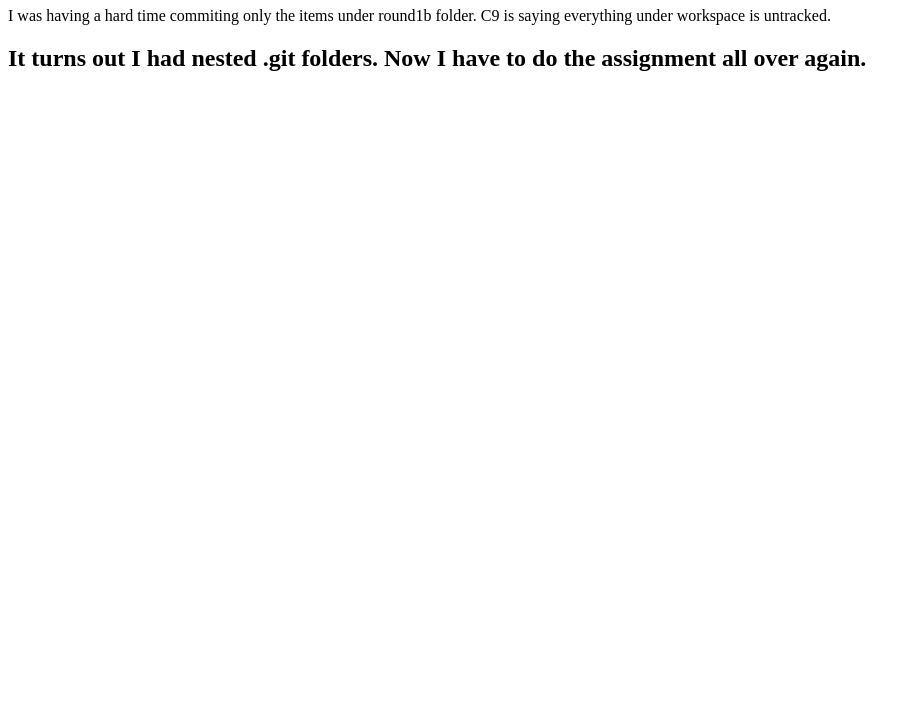
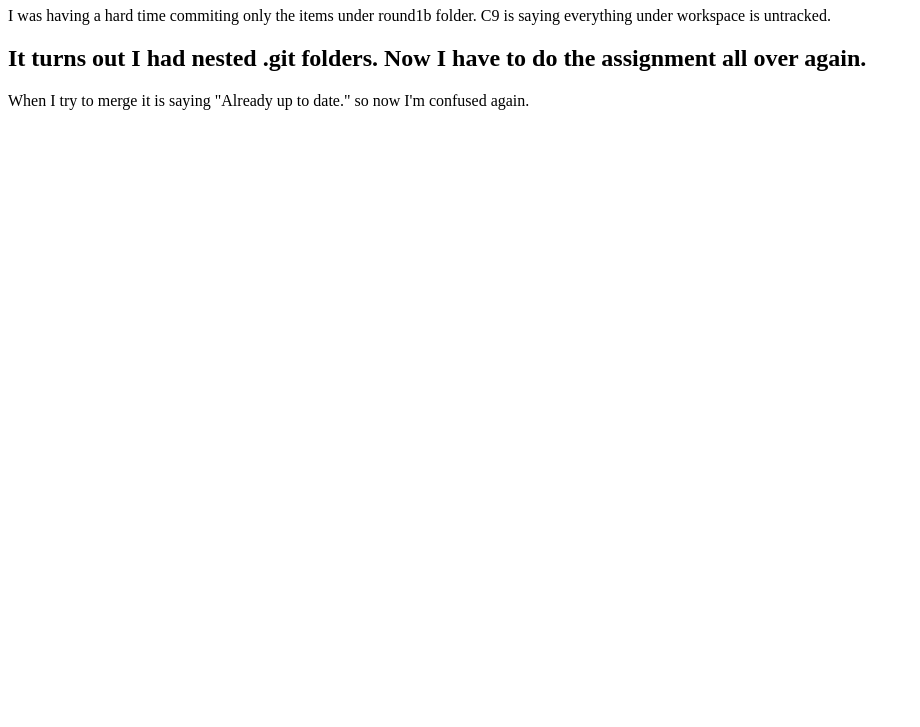
Before and after one commit to lrgeorge27/git_tutorial, a plain HTML site: page index3.html in a window 1280 px wide. Shown: the part 73-800 px from the top of the page, without its empty margins (0-920 px from the left). Drawn offline with Linux system fonts and the light colour scheme.

Commit message:
Merge this branch to the Master branch. Make another edit to a file

```diff
--- a/index3.html
+++ b/index3.html
@@ -10,5 +10,6 @@
     <h1> I set up the repository incorrectly. </h1>
     <p>I was having a hard time commiting only the items under round1b folder. C9 is saying everything under workspace is untracked.</p>
     <h2>It turns out I had nested .git folders. Now I have to do the assignment all over again. </h2>
+    <p>When I try to merge it is saying "Already up to date." so now I'm confused again.</p>
 </body>
 </html>
```
